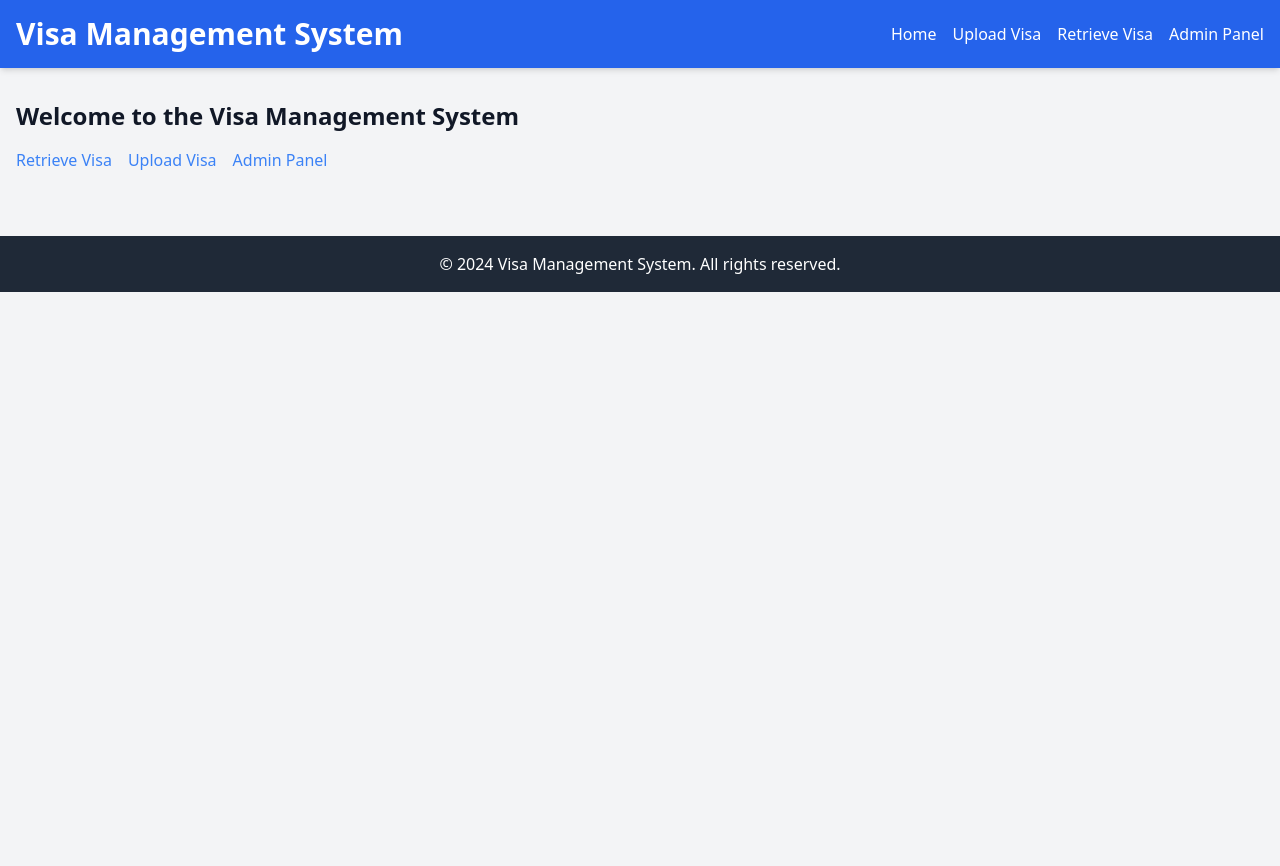
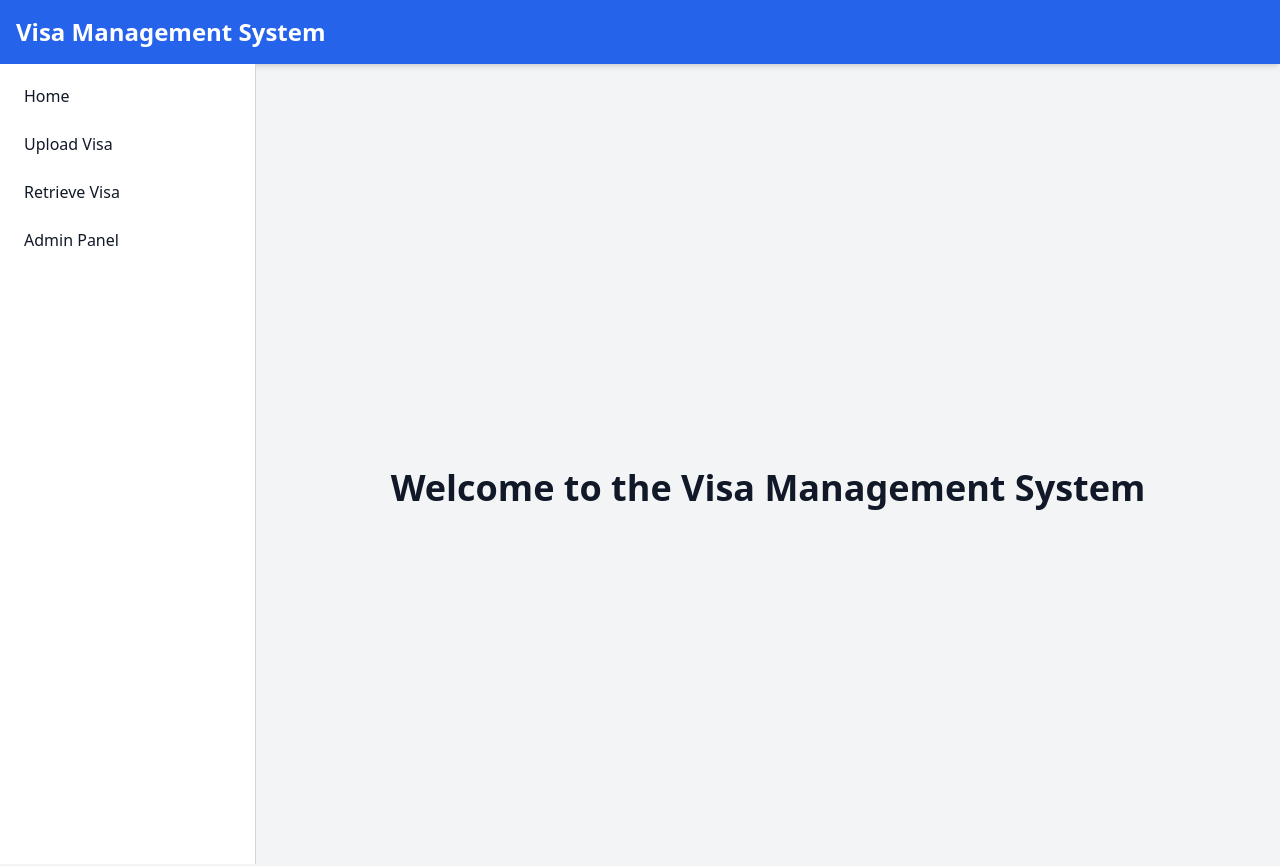
Before and after one commit to Ambreen110/Visaproject, a Next.js app: page / in a window 1280 px wide. Shown: the top 866 px of the page. Before the commit the page ends 800 px from the top, so only its background shows below. Built offline with nearby package versions, Linux system fonts and the light colour scheme.

Commit message:
mobile responsiveness added

```diff
--- a/src/app/layout.js
+++ b/src/app/layout.js
@@ -1,6 +1,14 @@
+"use client"
+import { useState } from 'react';
 import '../styles/globals.css';
 
 export default function RootLayout({ children }) {
+  const [sidebarOpen, setSidebarOpen] = useState(false);
+
+  const toggleSidebar = () => {
+    setSidebarOpen(!sidebarOpen);
+  };
+
   return (
     <html lang="en">
       <head>
@@ -11,20 +19,69 @@ export default function RootLayout({ children }) {
       <body className="bg-gray-100 text-gray-900 font-sans">
         <header className="bg-blue-600 text-white py-4 shadow-md">
           <div className="container mx-auto flex justify-between items-center px-4">
-            <h1 className="text-3xl font-bold">Visa Management System</h1>
-            <nav>
-              <ul className="flex space-x-4">
-                <li><a href="/" className="hover:underline">Home</a></li>
-                <li><a href="/upload" className="hover:underline">Upload Visa</a></li>
-                <li><a href="/retrieve" className="hover:underline">Retrieve Visa</a></li>
-                <li><a href="/admin" className="hover:underline">Admin Panel</a></li>
-              </ul>
-            </nav>
+            <h1 className="text-2xl font-bold">Visa Management System</h1>
+
+            <button
+              className="md:hidden focus:outline-none"
+              onClick={toggleSidebar}
+              aria-label="Toggle navigation"
+            >
+              <svg
+                className="w-6 h-6"
+                fill="none"
+                stroke="currentColor"
+                viewBox="0 0 24 24"
+                xmlns="http://www.w3.org/2000/svg"
+              >
+                <path
+                  strokeLinecap="round"
+                  strokeLinejoin="round"
+                  strokeWidth="2"
+                  d="M4 6h16M4 12h16M4 18h16"
+                ></path>
+              </svg>
+            </button>
           </div>
         </header>
-        <main className="container mx-auto py-8 px-4">
-          {children}
-        </main>
+
+        <div className="flex">
+          <nav
+            id="sidebar"
+            className={`bg-white border-r border-gray-300 w-64 h-screen fixed top-0 md:static z-50 transform ${
+              sidebarOpen ? 'translate-x-0' : '-translate-x-full'
+            } transition-transform duration-300 ease-in-out md:translate-x-0`}
+          >
+            <div className="px-4 py-3">
+              <ul className="space-y-2">
+                <li>
+                  <a href="/" className="block p-2 hover:bg-gray-200">
+                    Home
+                  </a>
+                </li>
+                <li>
+                  <a href="/upload" className="block p-2 hover:bg-gray-200">
+                    Upload Visa
+                  </a>
+                </li>
+                <li>
+                  <a href="/retrieve" className="block p-2 hover:bg-gray-200">
+                    Retrieve Visa
+                  </a>
+                </li>
+                <li>
+                  <a href="/admin" className="block p-2 hover:bg-gray-200">
+                    Admin Panel
+                  </a>
+                </li>
+              </ul>
+            </div>
+          </nav>
+
+          <main className="flex-1 container mx-auto py-8 px-4">
+            {children}
+          </main>
+        </div>
+
         <footer className="bg-gray-800 text-white py-4 mt-8">
           <div className="container mx-auto text-center">
             <p>&copy; {new Date().getFullYear()} Visa Management System. All rights reserved.</p>
--- a/src/app/page.js
+++ b/src/app/page.js
@@ -1,12 +1,9 @@
 export default function HomePage() {
     return (
-        <div>
-            <h2 className="text-2xl font-semibold mb-4">Welcome to the Visa Management System</h2>
-            <nav>
-                <a href="/retrieve" className="text-blue-500 hover:underline mr-4">Retrieve Visa</a>
-                <a href="/upload" className="text-blue-500 hover:underline mr-4">Upload Visa</a>
-                <a href="/admin" className="text-blue-500 hover:underline">Admin Panel</a>
-            </nav>
+        <div className="flex flex-col items-center justify-center min-h-screen bg-gray-100 px-4">
+            <h2 className="text-3xl md:text-4xl font-semibold mb-4 text-center">
+                Welcome to the Visa Management System
+            </h2>
         </div>
     );
 }
```
Also changed, not shown: 2 other files (tests, documents, lock files or other folders).
